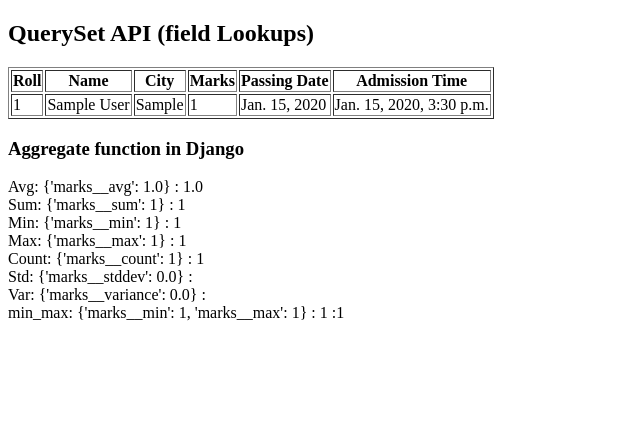
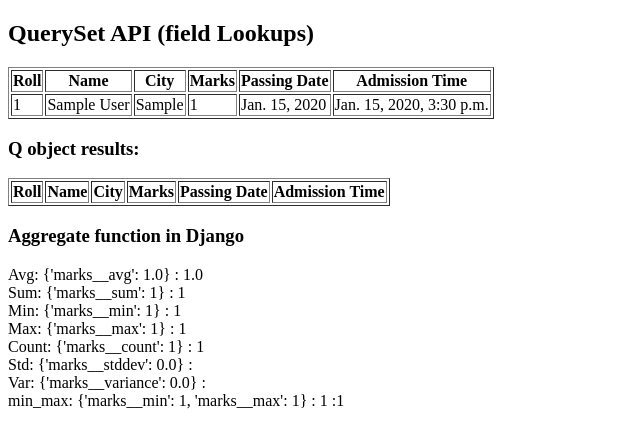
Before and after one commit to ursmaheshj/DjangoFramework, a Django app: page /home3/ in a window 1280 px wide. Shown: the top 446 px of the page, without its empty margins (0-640 px from the left). Run offline with Django 5.2, Linux system fonts and the light colour scheme; tables that the repository leaves empty hold one stand-in row (values such as "Sample post"); lists and menus that the app fills with data are empty.

Commit message:
Updated app3 with Q object

```diff
--- a/d13_queryset/app3/views.py
+++ b/d13_queryset/app3/views.py
@@ -2,10 +2,11 @@
 from app3.models import Student
 from datetime import date, time
 from django.db.models import Avg,Sum,Min,Max,Count,StdDev,Variance
+from django.db.models import Q
 
 # Create your views here.
 def home3(request):
-    students = Student.objects.all()
+    # students = Student.objects.all()
     # students = Student.objects.all()[:5]
     # students = Student.objects.all()[2:7]
     # students = Student.objects.all()[2:10:2]
@@ -42,7 +43,14 @@
     # students = Student.objects.filter(admdatetime__minute__gt=15)
     # students = Student.objects.filter(admdatetime__second__gt=30)
     # students = Student.objects.filter(name__isnull=True)
-    # students = Student.objects.filter(city__regex='^.a')
+    students = Student.objects.filter(city__regex='^.a')
+
+    #------------------- Q objects for conditioning---------------------
+    # q_results = Student.objects.filter(Q(name='Ram'),Q(marks=80))
+    # q_results = Student.objects.filter(Q(name='Ram') & Q(marks=80))
+    q_results = Student.objects.filter(Q(name='Ram') | Q(marks=80))
+    # q_results = Student.objects.filter(Q(name='Ram') & ~ Q(marks=80))
+
 
     #------------------# Aggregate Functions in Django------------------
     avg = Student.objects.aggregate(Avg('marks'))
@@ -57,6 +65,7 @@
 
     context = {
         'students':students,
+        'q_results':q_results,
         'avg':avg,
         'sum':sum,
         'min':min,
@@ -64,8 +73,10 @@
         'count':count,
         'std':std,
         'var':var,
-        'min_max':min_max
+        'min_max':min_max,
+
     }
     print("---Return Data:", students)
-    print("---Query:",students.query) #only used with queryset list
+    # print("---Query:",students.query) #only used with queryset list
+    print("---Query:",q_results.query) #only used with queryset list
     return render(request,'app3/home3.html',context)
--- a/d13_queryset/templates/app3/home3.html
+++ b/d13_queryset/templates/app3/home3.html
@@ -31,6 +31,32 @@
 
             </table>
         </div>
+        {% comment %} ----------------------------------- {% endcomment %}
+        <div>
+            <h3>Q object results:</h3>
+            <table border='solid'>
+                <tr>
+                     <th>Roll</th>
+                     <th>Name</th>
+                     <th>City</th>
+                     <th>Marks</th>
+                     <th>Passing Date</th>
+                     <th>Admission Time</th>
+                </tr>
+                {% for data in q_results %}
+                 <tr>
+                     <td>{{data.roll}}</td>
+                     <td>{{data.name}}</td>
+                     <td>{{data.city}}</td>
+                     <td>{{data.marks}}</td>
+                     <td>{{data.passdate}}</th>
+                     <td>{{data.admdatetime}}</th>
+                 </tr>
+                {% endfor %}
+
+             </table>
+        </div>
+        {% comment %} -------------------------------------------- {% endcomment %}
         <div>
             <h3>Aggregate function in Django</h3>
             Avg: {{avg}} : {{avg.marks__avg}} <br>
```
